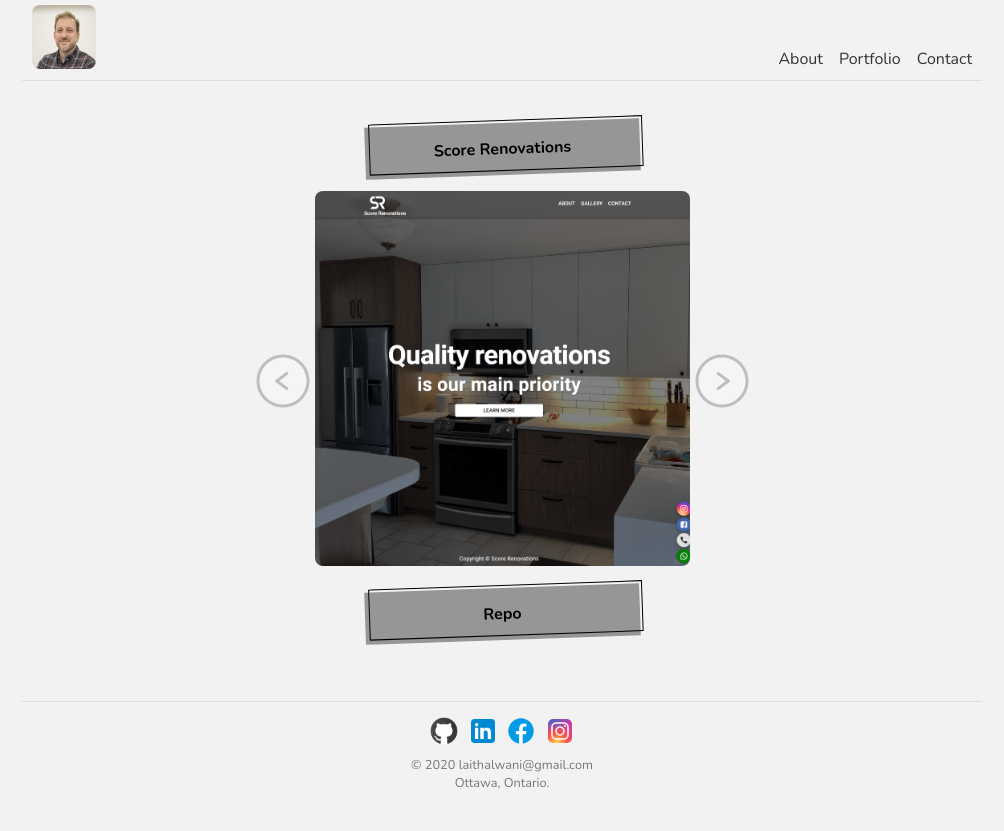
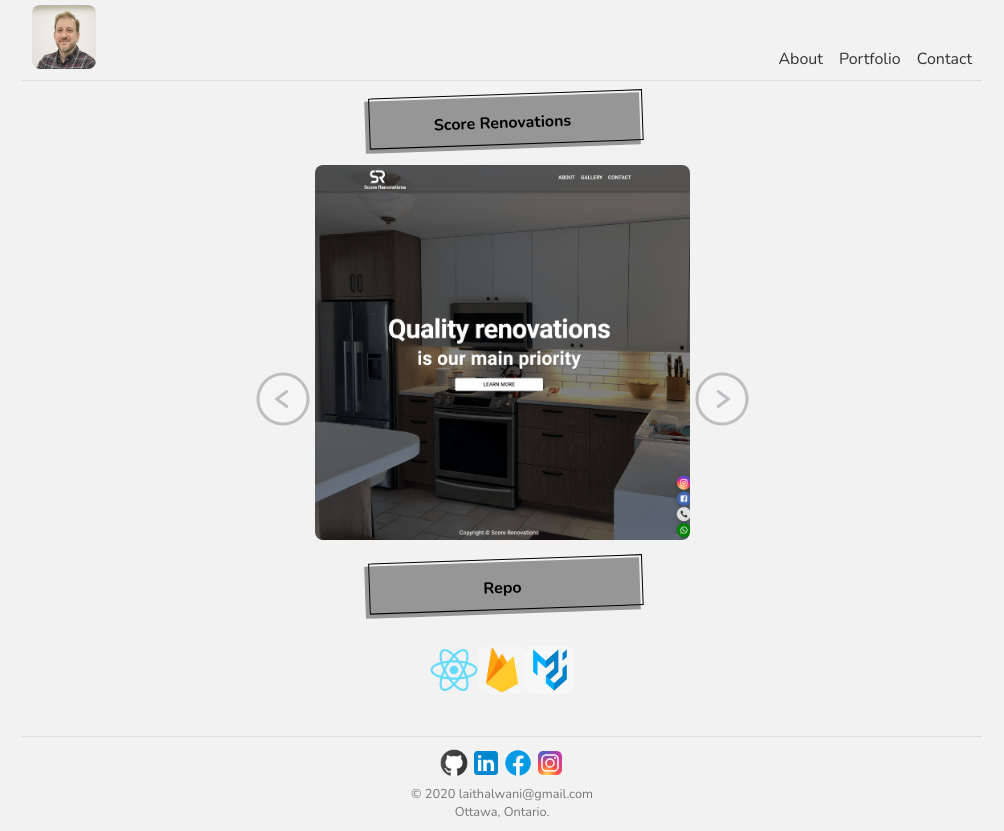
Before and after one commit to LaithAlwani/LaithAlwani, a Next.js app: page /portfolio in a window 1280 px wide. Shown: the whole page, without its empty margins (138-1142 px from the left). Before the commit the page ends 802 px from the top, so only its background shows below. Built offline with nearby package versions, Linux system fonts and the light colour scheme.

Commit message:
added techs to projects, fixed images for footer

```diff
--- a/components/projects/project.js
+++ b/components/projects/project.js
@@ -6,15 +6,34 @@ export default function Project({ project }) {
   return (
     <div className={styles.root}>
       <div>
-        <a className="btn" href={appLink}>
+        <a
+          className="btn"
+          href={appLink}
+          rel="noopener noreferrer"
+          target="_blank"
+        >
           {title}
         </a>
       </div>
-      <Image src={image} alt={title} width={375} height={375} />
+      <Image src={image} alt={title} width={375} height={375} priority />
       <div>
-        <a href={repoLink} className="btn">
+        <a
+          href={repoLink}
+          className="btn"
+          rel="noopener noreferrer"
+          target="_blank"
+        >
           Repo
         </a>
+      </div>
+      <div>
+        <ul>
+          {technologies.map((tech, i) => (
+            <li key={i}>
+              <Image src={tech} alt="" width={48} height={48} />
+            </li>
+          ))}
+        </ul>
       </div>
     </div>
   );
--- a/components/projects/project.module.css
+++ b/components/projects/project.module.css
@@ -25,16 +25,17 @@
   margin-bottom: 1rem;
 }
 
+.root div{
+  text-align: center;
+}
+
 .root div a{
 
   margin: 1rem auto;
 }
 
-@media only screen and (max-width:768px) {
-  .root h3{
-    /* top:35%; */
-    /* background-color: red; */
-
-  }
-
+.root ul{
+ list-style: none;
+ padding: 0;
+ display: inline-flex;
 }
--- a/components/ui/social-links.js
+++ b/components/ui/social-links.js
@@ -1,4 +1,5 @@
 import Link from "next/link"
+import Image from "next/image"
 
 export default function SocialLink({ path, label, icon }) {
   return (
@@ -9,7 +10,7 @@ export default function SocialLink({ path, label, icon }) {
           rel="noreferrer"
           aria-label={label}
         >
-          <img src={icon} alt="social link" />
+          <Image src={icon} alt="social link" width={32} height={32}/>
         </a>
       </Link>
     </li>
```
